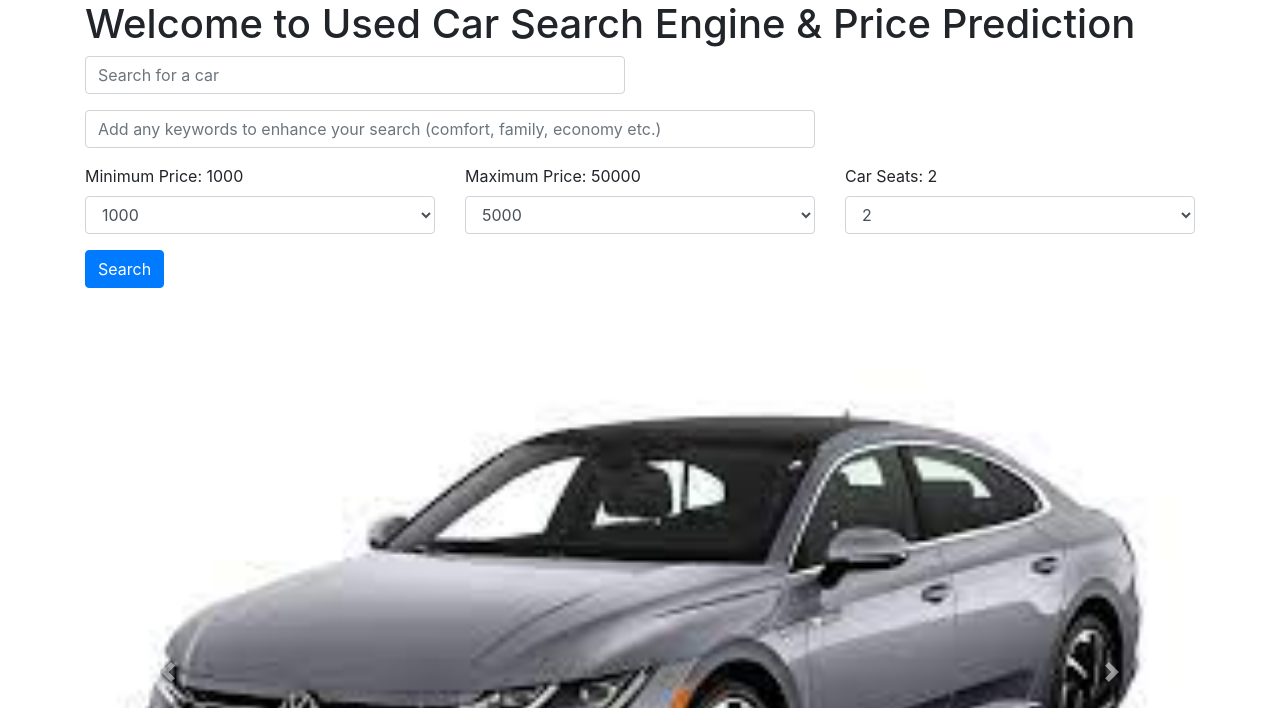
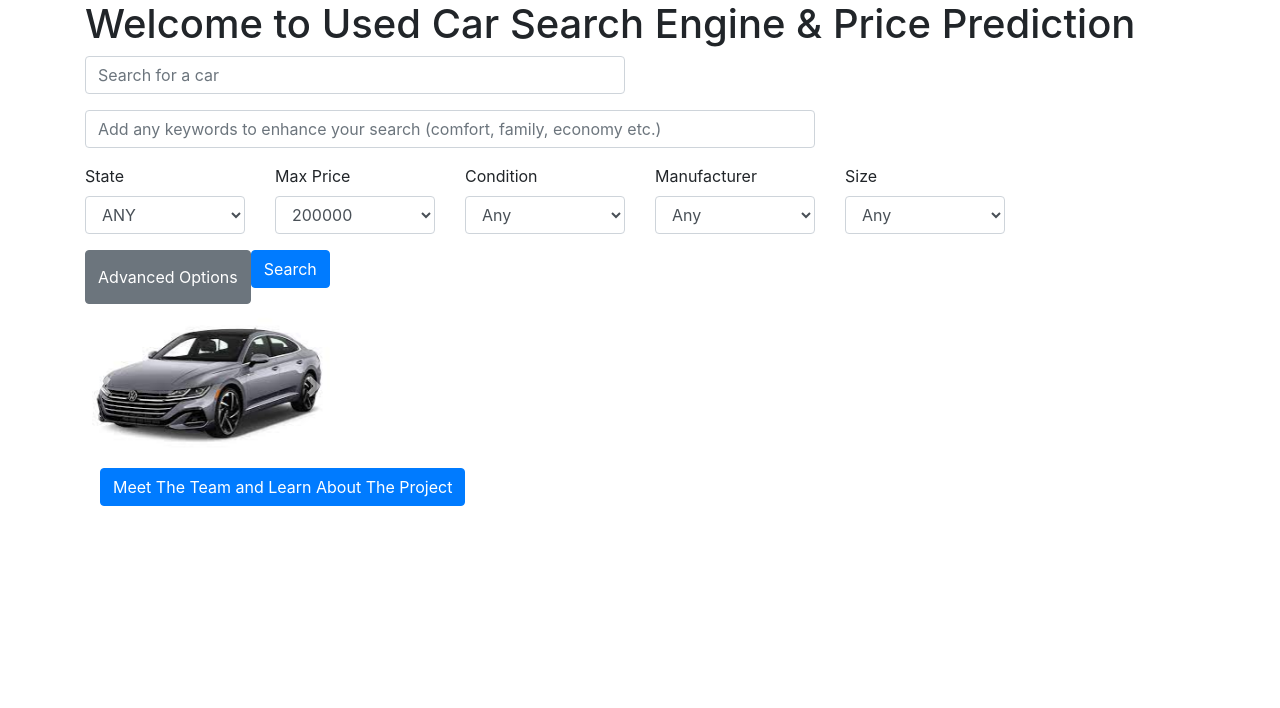
Before and after one commit to jaredap1995/UCB_project_4, a Flask app: page / in a window 1280 px wide. Shown: the top 708 px of the page. After the commit the page ends 506 px from the top, so only its background shows below. Run offline with Flask 3, Linux system fonts and the light colour scheme; some libraries are stand-ins or nearby versions.

Commit message:
updated layout

```diff
--- a/frontend/static/main.js
+++ b/frontend/static/main.js
@@ -1,46 +1,69 @@
 //main.js
 
-//Function to generate ranges and populate slectbox ////////
+//Helper Functions:
+
+// Function to generate ranges and populate selectbox for nums
 function generateOptions(start, end, increment) {
     var options = [];
     for (let i = start; i <= end; i += increment) {
         options.push(`<option value="${i}">${i}</option>`);
     }
+    options.reverse()
     return options.join('');
 }
 
-
-function updateOptions () {
-    var minPrice = parseInt(document.getElementById('minPriceRange').value, 10)
-    var maxPrice = parseInt(document.getElementById('maxPriceRange').value, 10)
-
-    // document.getElementById('maxPriceRange').innerHTML = generateOptions(5000,200000,5000)
-
-    if (minPrice>=maxPrice) {
-        newMaxPrice = minPrice+4000
-        document.getElementById('maxPriceRange').value = newMaxPrice;
-    } else {document.getElementById('maxPriceRange').value = maxPrice;}
+// Same function but for string values
+function generateStringOptions (array) {
+    var options=[]
+    for (let choice of array) {
+        options.push(`<option value= "${choice}">${choice}</option>`)
+    }
+    return options.join('')
 }
 
-document.getElementById('minPriceRange').innerHTML = generateOptions(1000, 195000, 5000)
+
+///////////////////////////////////////
+
+
+
+// Populating initial values
 document.getElementById('maxPriceRange').innerHTML = generateOptions(5000, 200000, 5000)
 
-document.getElementById('minPriceRange').addEventListener('change', updateOptions)
-document.getElementById('maxPriceRange').addEventListener('change', updateOptions)
-
-document.getElementById('carSeats').innerHTML = generateOptions(2,8,2)
+let conditionsArray = ['any','good', 'excellent', 'fair', 'like new', 'new', 'salvage']
+let newConditionsArray = conditionsArray.map(function(x) { return x.charAt(0).toUpperCase() + x.slice(1,)})
+document.getElementById('condition').innerHTML = generateStringOptions(newConditionsArray)
 
 
-// Populates the text of the Min and Max price Value
-document.getElementById('minPriceRange').addEventListener('input', function() {
-    document.getElementById('minPriceRangeValue').textContent = this.value;});
+let stateArray = ['any','az', 'ar', 'fl', 'ma', 'nc', 'ny', 'or', 'pa', 'tx', 'wa', 'wi',
+'al', 'ak', 'ca', 'co', 'ct', 'dc', 'de', 'ga', 'hi', 'id', 'il',
+'in', 'ia', 'ks', 'ky', 'la', 'me', 'md', 'mi', 'mn', 'ms', 'mo',
+'mt', 'ne', 'nv', 'nj', 'nm', 'nh', 'nd', 'oh', 'ok', 'ri', 'sc',
+'sd', 'tn', 'ut', 'vt', 'va', 'wv', 'wy']
+let newStateArray = stateArray.map(function(x){return x.toUpperCase()})
+document.getElementById('state').innerHTML=generateStringOptions(newStateArray)
 
-document.getElementById('maxPriceRange').addEventListener('input', function() {
-    document.getElementById('maxPriceRangeValue').textContent = this.value;});
 
-// Populates Car Seat Value text
-document.getElementById('carSeats').addEventListener('input', function() {
-    document.getElementById('carSeatsValue').textContent = this.value;});
+let brandArray = ['any', 'gmc', 'chevrolet', 'toyota', 'ford', 'jeep', 'nissan', 'ram',
+'mazda', 'cadillac', 'honda', 'dodge', 'lexus', 'jaguar', 'buick',
+'chrysler', 'volvo', 'audi', 'infiniti', 'lincoln', 'alfa-romeo',
+'subaru', 'acura', 'hyundai', 'mercedes-benz', 'bmw', 'mitsubishi',
+'volkswagen', 'porsche', 'kia', 'rover', 'ferrari', 'mini',
+'pontiac', 'fiat', 'tesla', 'saturn', 'mercury', 'harley-davidson',
+'datsun', 'aston-martin', 'land rover', 'morgan']
+let newBrands = brandArray.map(function(x) { return x.charAt(0).toUpperCase() + x.slice(1,)})
+document.getElementById('manufacturer').innerHTML = generateStringOptions(newBrands)
+
+let size = ['any', 'full-size', 'mid-size', 'compact', 'sub-compact']
+let newSize = size.map(function(x) { return x.charAt(0).toUpperCase() + x.slice(1,)})
+document.getElementById('size').innerHTML = generateStringOptions(newSize)
+
+let transmissionArray = ['any', 'other', 'automatic', 'manual']
+let newTransmissionArray = transmissionArray.map(function(x) {return x.charAt(0).toUpperCase() + x.slice(1,)})
+document.getElementById('transmission').innerHTML = generateStringOptions(newTransmissionArray)
+
+// Populates the text Value upon change
+// document.getElementById('maxPriceRange').addEventListener('input', function() {
+//     document.getElementById('maxPriceRangeValue').textContent = this.value;});
 
 ///////////////
 
@@ -49,7 +72,6 @@
 // Hit Search button based on query options
 function searchCars () {
     var query = document.getElementById('searchBar').value;
-    var priceMin = document.getElementById('minPriceRange').value;
     var priceMax = document.getElementById('maxPriceRange').value;
     var carSeats = document.getElementById('carSeats').value;
 
--- a/frontend/templates/index.html
+++ b/frontend/templates/index.html
@@ -26,23 +26,48 @@
         </div>
 
         <!-- Preference Sliders -->
-        <div class = 'row justify-content-md-center'>
-            <div class = ' col-md-4 form-group'>
-                <label for = "minPriceRange"> Minimum Price: <span id = 'minPriceRangeValue'> 1000</span></label>
-                <select id = "minPriceRange" class = 'form-control'></select>
+        <div class = 'row justify-content-md-left'>
+            <div class = ' col-md-2 form-group'>
+                <label for = "state"> State <span id = 'stateVal'></span></label>
+                <select id = "state" class = 'form-control'></select>
             </div>
 
-            <div class = 'col-md-4 form-group'>
-                <label for = 'maxPriceRange'> Maximum Price: <span id = 'maxPriceRangeValue'> 50000</span></label>
+            <div class = 'col-md-2 form-group'>
+                <label for = 'maxPriceRange'> Max Price <span id = 'maxPriceRangeValue'></span></label>
                 <select id = 'maxPriceRange' class = 'form-control'></select>
             </div>
 
-            <div class = "col-md-4 form-group">
-                <label for ="carSeats"> Car Seats: <span id = 'carSeatsValue'> 2 </span></label>
-                <select id = 'carSeats' class = 'form-control'></select>
+            <div class = "col-md-2 form-group">
+                <label for ="condition"> Condition <span id = 'conditionVal'></span></label>
+                <select id = 'condition' class = 'form-control'></select>
+            </div>
+
+            <div class = "col-md-2 form-group">
+                <label for ="manufacturer"> Manufacturer <span id = 'manufacturerVal'></span></label>
+                <select id = 'manufacturer' class = 'form-control'></select>
+            </div>
+
+            <div class = "col-md-2 form-group">
+                <label for = "size"> Size <span id = 'sizeVal'></span></label>
+                <select id="size" class = 'form-control'></select>
             </div>
         </div>
-        <!-- </div> -->
+        <!-- Advanced Options -->
+        <div class = 'row col-md-3'>
+            <button class = 'btn btn-secondary' type = 'button' data-toggle="collapse" data-target = '#advancedOptions' aria-expanded="false" aria-controls="advancedOptions">
+                Advanced Options
+            </button> <!-- Lets make smaller at a later time-->
+            <div class="collapse" id = 'advancedOptions'>
+                <div class = 'form-group'>
+                    <label for = 'transmission'> Transmission </label>
+                    <select id = 'transmission' class = 'form-control'> </select>
+                </div>
+                <div class = 'form-group'>
+                    <label for = ''
+                </div>
+            </div>
+        </div>
+
 
         <!-- Search button -->
         <div class = 'form-group'>
```
